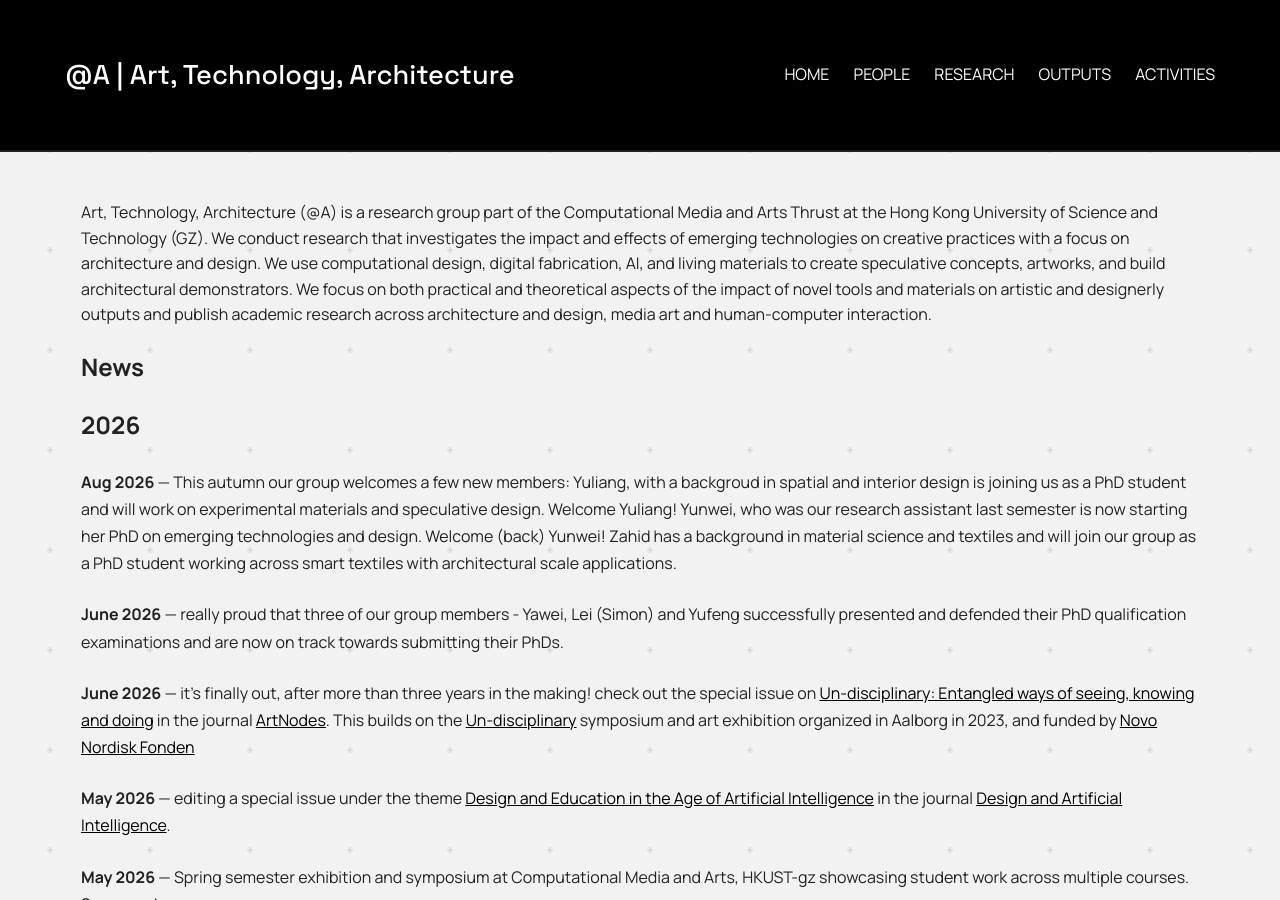
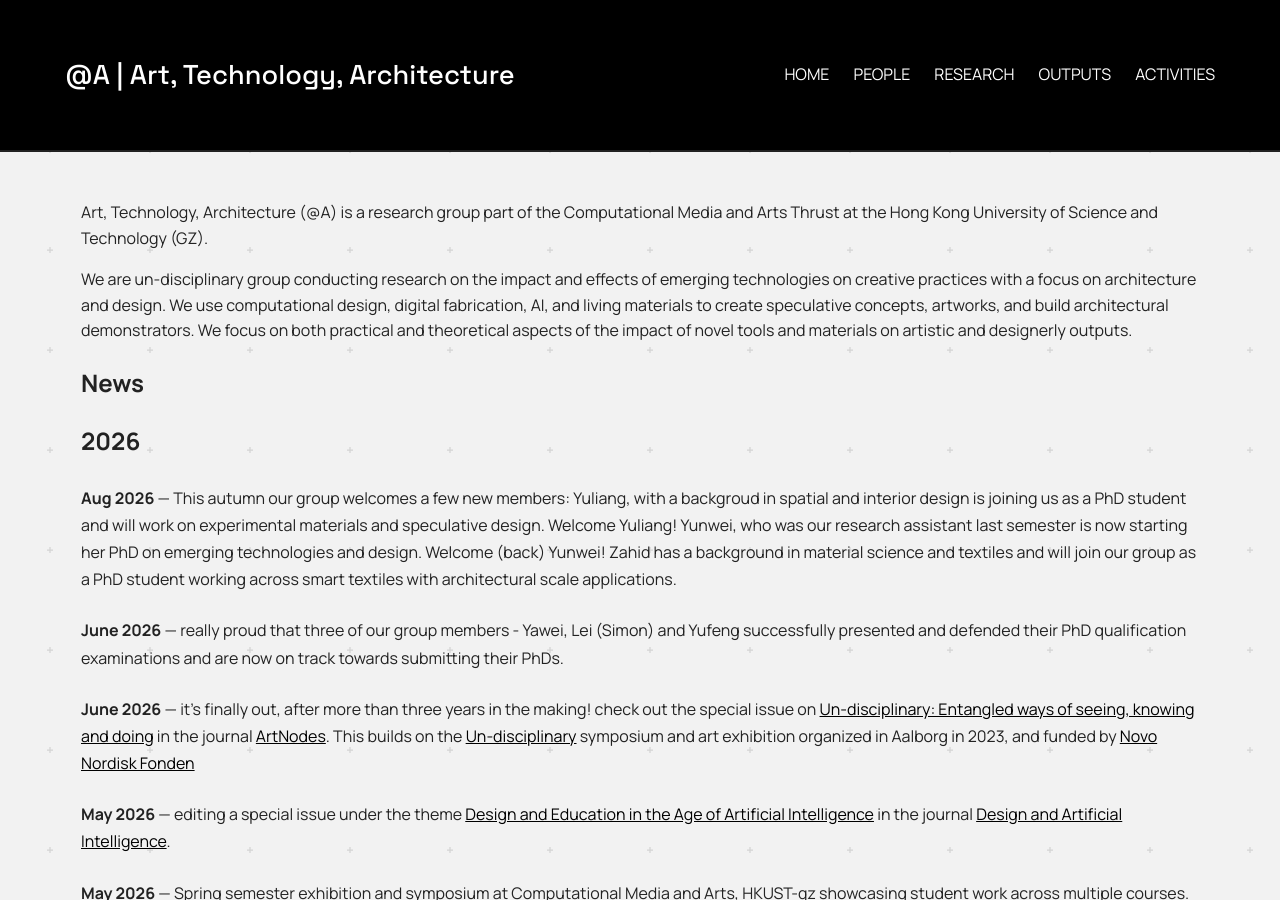
Before and after one commit to anqua/at-a, a Jekyll site: the page built from index.md, in a window 1280 px wide and 900 px high. Built offline with Jekyll 4.4.1, drawn with Linux system fonts in a browser that asks for light colours.

Commit message:
Update index.md

```diff
--- a/index.md
+++ b/index.md
@@ -3,7 +3,9 @@ layout: default
 title: Home
 ---
 
-Art, Technology, Architecture (@A) is a research group part of the Computational Media and Arts Thrust at the Hong Kong University of Science and Technology (GZ). We conduct research that investigates the impact and effects of emerging technologies on creative practices with a focus on architecture and design. We use computational design, digital fabrication, AI, and living materials to create speculative concepts, artworks, and build architectural demonstrators. We focus on both practical and theoretical aspects of the impact of novel tools and materials on artistic and designerly outputs and publish academic research across architecture and design, media art and human-computer interaction.
+Art, Technology, Architecture (@A) is a research group part of the Computational Media and Arts Thrust at the Hong Kong University of Science and Technology (GZ).
+
+We are un-disciplinary group conducting research on the impact and effects of emerging technologies on creative practices with a focus on architecture and design. We use computational design, digital fabrication, AI, and living materials to create speculative concepts, artworks, and build architectural demonstrators. We focus on both practical and theoretical aspects of the impact of novel tools and materials on artistic and designerly outputs.
 
 
 ## News
```
